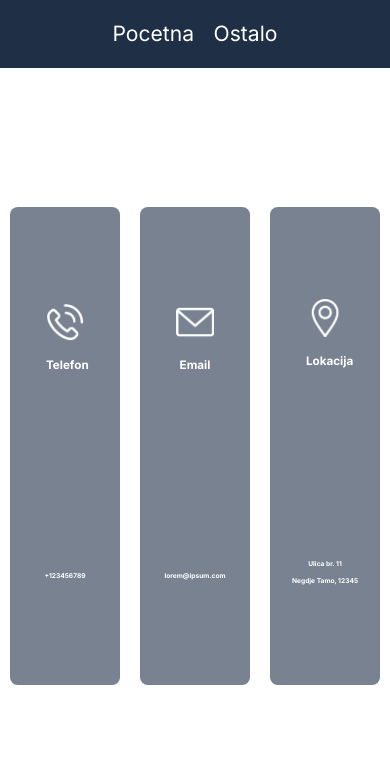
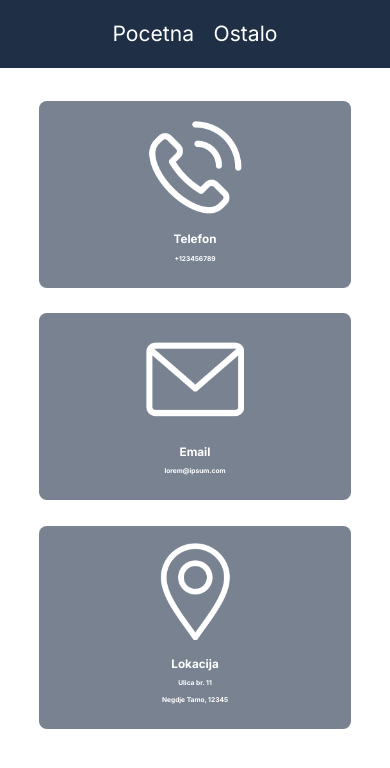
Before and after one commit to DorjaSkenderovic/nextjs-project, a Next.js app: page /other/contact in a window 390 px wide. Shown: the top 768 px of the page. Built offline with nearby package versions, Linux system fonts and the light colour scheme.

Commit message:
Make Contact page responsive

```diff
--- a/app/other/contact/page.module.scss
+++ b/app/other/contact/page.module.scss
@@ -2,12 +2,25 @@
     height: 100vh;
     width: 100%;
     display: flex;
-    padding-top: 3rem;
+    padding-top: 12vh;
     justify-content: space-around;
     align-items: center;
 
-    .card{
+    .card {
         width: 28%;
         height: 60%;
     }
+
+    @media screen and (max-width: 800px) {
+        height: 100%;
+        flex-direction: column;
+        gap: 3vh;
+        .card{
+            width: 80%;
+            z-index: -1;
+            padding: 2vh;
+
+        }
+
+    }
 }
```
